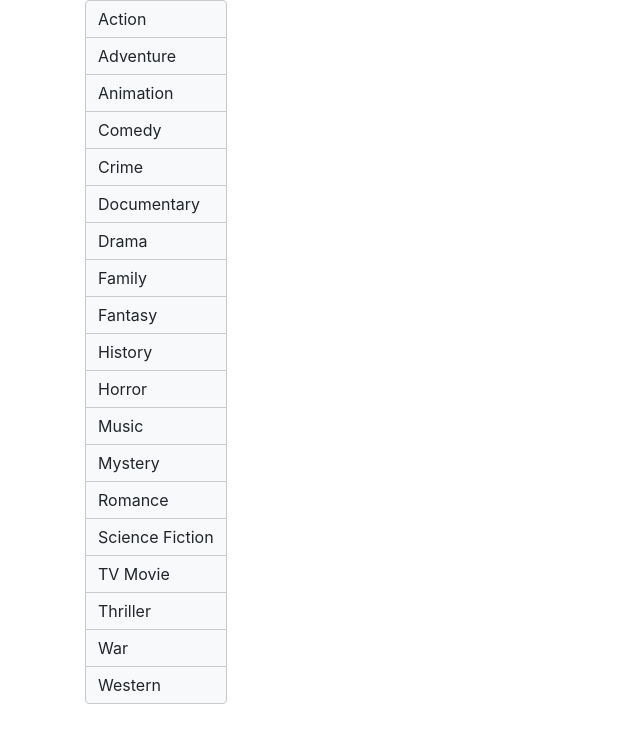
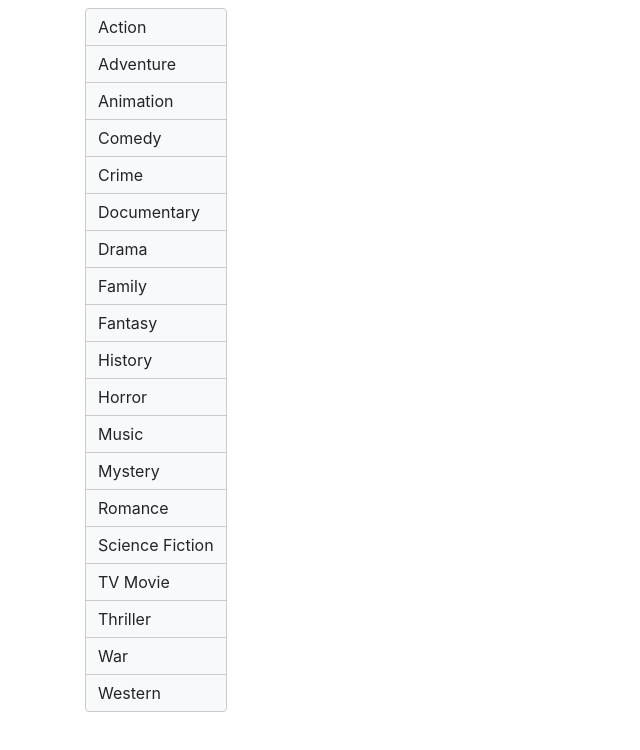
Before and after one commit to StephHan232430/Q1_final_exam_S2, a plain HTML site: page index.html in a window 1280 px wide. Shown: the whole page, without its empty margins (0-640 px from the left). Drawn offline with nearby package versions, Linux system fonts and the light colour scheme; no server answers.

Commit message:
sidebar padding adjustment

```diff
--- a/index.html
+++ b/index.html
@@ -16,7 +16,7 @@
   <div class="container">
     <div class="row">
       <!-- 左側button group選單 -->
-      <div class="col-2">
+      <div class="col-2 py-2">
         <div class="btn-group-vertical btn-group-toggle" data-toggle="buttons">
           <label class="btn btn-light text-left">
             <input type="radio" name="genres" value="1" checked />Action
```
